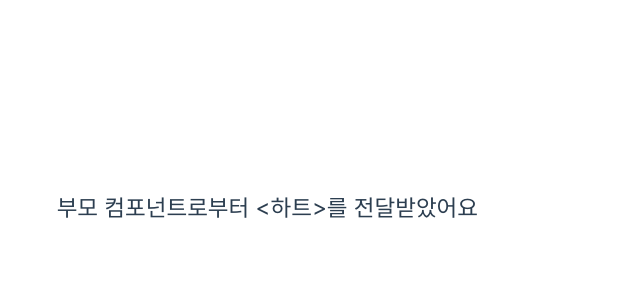
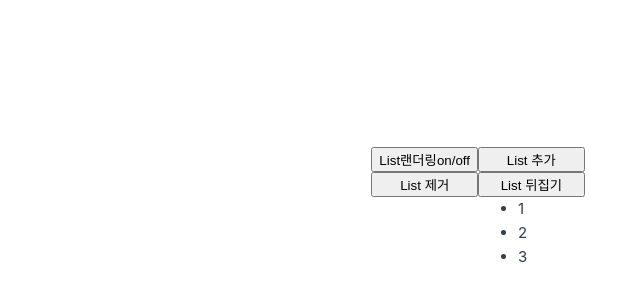
Before and after one commit to rahee-hello-vue/rahee-hello-vue.github.io, a Vue app: page / in a window 1280 px wide. Shown: the part 192-492 px from the top of the page, without its empty margins (162-802 px from the left). Built offline with nearby package versions, Linux system fonts and the light colour scheme.

Commit message:
VEU morning exercise

```diff
--- a/src/App.vue
+++ b/src/App.vue
@@ -1,12 +1,53 @@
 <script setup>
 import { ref } from 'vue'
-import Child from './components/Child.vue'
 
-const pocketMoney = ref('부모 컴포넌트로부터 <하트>를 전달받았어요');
+const show = ref(true)
+const list = ref([1,2,3])
+
+
+function listToggle(){
+	 document.querySelector('.text').innerHTML = ''
+	show.value = !show.value;
+}
+
+function listAdd(){
+	const num = list.value.length + 1;
+	const addItem = list.value.push(num);
+	 document.querySelector('.text').innerHTML= `${addItem}가 추가 되었습니다`
+
+}
+
+function listRemove(){
+	if ( list.value.length > 0 ) {
+	const removeItem = list.value.pop();
+		 document.querySelector('.text').innerHTML = `${removeItem}가 제거되었습니다`
+	} else {
+		alert('더 이상 삭제할 수 없습니다')
+	}
+}
+
+function listReverse(){
+	const reverse = list.value.reverse();
+	 document.querySelector('.text').innerHTML  = reverse.value.join(', ');
+}
+
+
 </script>
 
 <template>
-	<Child :pocketMoney = "pocketMoney"/>
+	<button @click="listToggle">List랜더링on/off</button>
+	<button @click="listAdd">List 추가 </button>
+	<button @click="listRemove">List 제거 </button>
+	<button @click="listReverse">List 뒤집기 </button>
+
+	<p class="text"></p>
+
+	<ul v-if="show">
+		<li v-for="item of list">{{ item }} </li>
+	</ul>
+
+	<p v-else-if="list.length">list is not empty, but hidden</p>
+	<p v-else>list is empty</p>
 </template>
 
 <style scoped>
```
